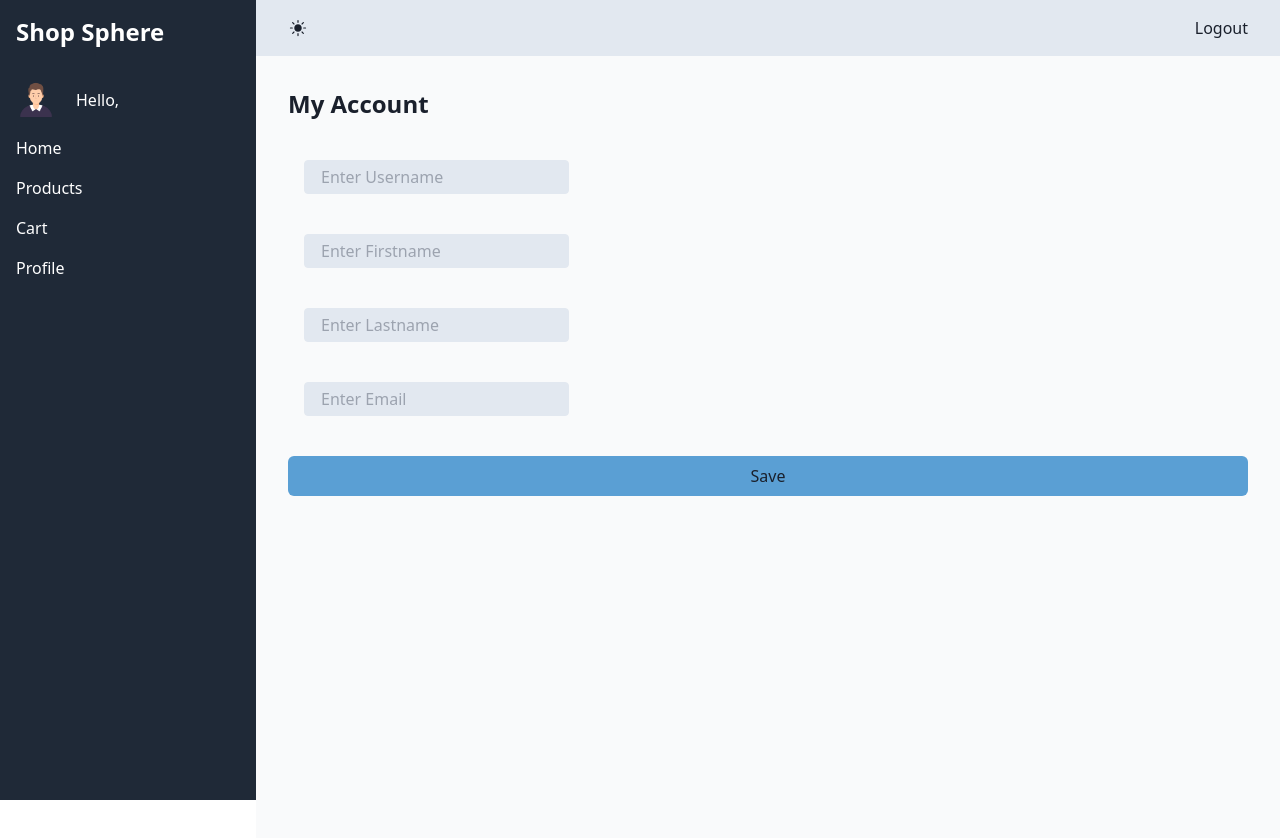
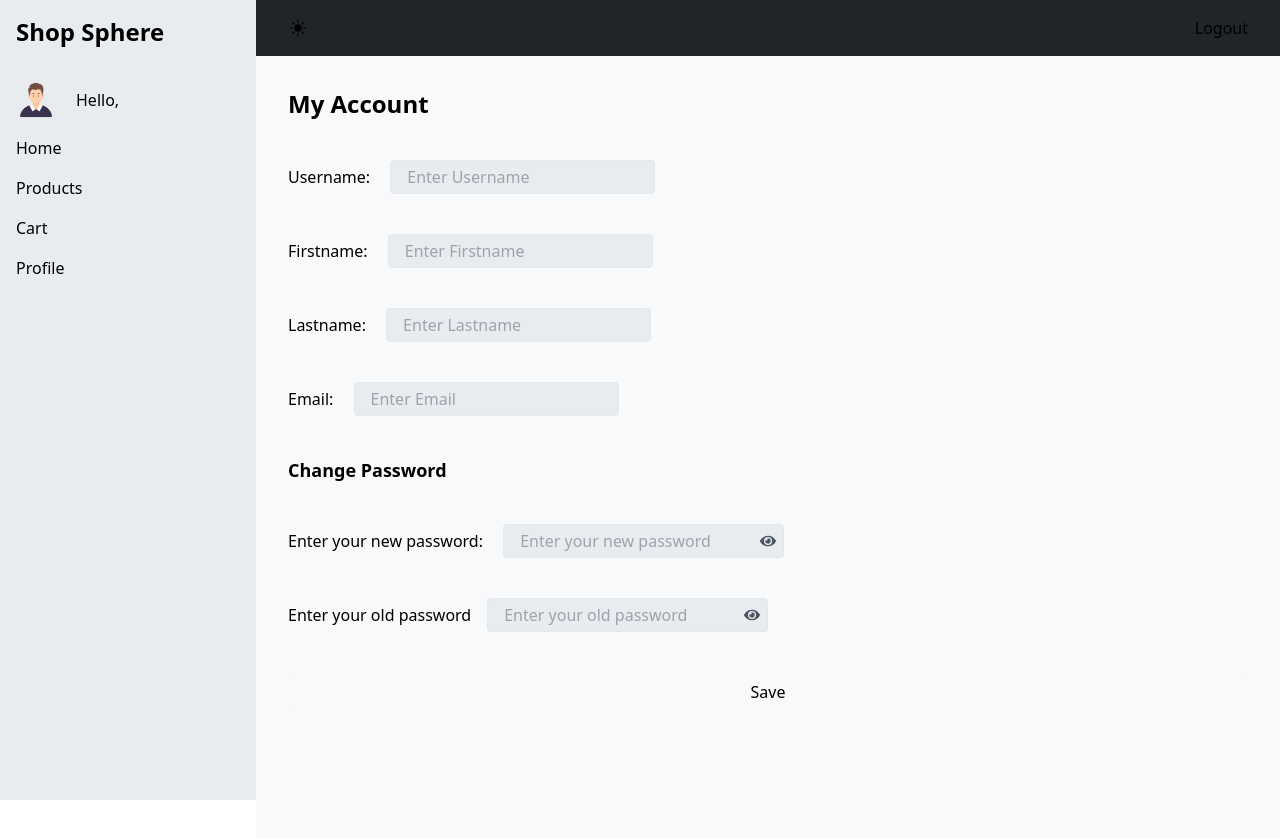
Before and after one commit to JoshVilla/shop_sphere, a React (Vite) app in the folder frontend/: page /main/account in a window 1280 px wide. Shown: the top 838 px of the page. Built offline with nearby package versions, Linux system fonts and the light colour scheme.

Commit message:
add password field

```diff
--- a/frontend/src/components/input/index.tsx
+++ b/frontend/src/components/input/index.tsx
@@ -23,7 +23,7 @@ const Input: FC<InputProps> = ({
       placeholder={placeholder}
       value={value}
       onChange={onChange}
-      className={`bg-border text-text border border-border rounded px-4 py-1 focus:outline-none focus:ring-2 focus:ring-primary ml-4 ${className}`}
+      className={`bg-secondary text-text border border-border rounded px-4 py-1 focus:outline-none focus:ring-2 focus:ring-primary ml-4 ${className}`}
       {...props}
     />
   );
--- /dev/null
+++ b/frontend/src/components/passwordInput/index.tsx
@@ -0,0 +1,46 @@
+import React, { FC, useState, ChangeEvent } from "react";
+import { FaEye, FaEyeSlash } from "react-icons/fa";
+
+interface PasswordInputProps {
+  placeholder?: string;
+  value?: string;
+  onChange?: (event: ChangeEvent<HTMLInputElement>) => void;
+  className?: string;
+  [key: string]: any; // Allows additional props like name, id, etc.
+}
+
+const PasswordInput: FC<PasswordInputProps> = ({
+  placeholder = "Enter password",
+  value,
+  onChange,
+  className = "",
+  ...props
+}) => {
+  const [showPassword, setShowPassword] = useState(false);
+
+  const togglePasswordVisibility = () => {
+    setShowPassword((prev) => !prev);
+  };
+
+  return (
+    <div className={`relative inline-block ${className}`}>
+      <input
+        type={showPassword ? "text" : "password"}
+        placeholder={placeholder}
+        value={value}
+        onChange={onChange}
+        className="py-1 pl-4 pr-8 ml-4 bg-secondary border border-border rounded focus:outline-none focus:ring-2 focus:ring-primary"
+        {...props}
+      />
+      <button
+        type="button"
+        onClick={togglePasswordVisibility}
+        className="absolute right-2 top-1/2 transform -translate-y-1/2 text-gray-600 hover:text-gray-800 focus:outline-none"
+      >
+        {showPassword ? <FaEyeSlash /> : <FaEye />}
+      </button>
+    </div>
+  );
+};
+
+export default PasswordInput;
--- a/frontend/src/layout/CustomerLayout/index.tsx
+++ b/frontend/src/layout/CustomerLayout/index.tsx
@@ -43,8 +43,10 @@ const CustomerLayout = (props: Props) => {
     <div>
       <div className="flex h-screen">
         {/* Sidebar */}
-        <div className="w-64 bg-gray-800 text-white flex flex-col">
-          <div className="p-4 text-2xl font-bold">Shop Sphere</div>
+        <div className="w-64 bg-secondary text-white flex flex-col">
+          <div className="p-4 text-2xl font-bold text-textColor">
+            Shop Sphere
+          </div>
           <ul className="flex flex-col p-4 space-y-4">
             <li className="flex items-center gap-5">
               <img
@@ -52,27 +54,36 @@ const CustomerLayout = (props: Props) => {
                 alt=""
                 className="w-10 h-10 rounded-lg"
               />
-              <a href="/main/account" className="hover:text-gray-400 cur">
+              <a
+                href="/main/account"
+                className="hover:text-gray-400 text-textColor"
+              >
                 Hello, {accountInfo?.username}
               </a>
             </li>
             <li>
-              <a href="/main/shop" className="hover:text-gray-400">
+              <a
+                href="/main/shop"
+                className="hover:text-gray-400 text-textColor"
+              >
                 Home
               </a>
             </li>
             <li>
-              <a href="/products" className="hover:text-gray-400">
+              <a
+                href="/products"
+                className="hover:text-gray-400 text-textColor"
+              >
                 Products
               </a>
             </li>
             <li>
-              <a href="/cart" className="hover:text-gray-400">
+              <a href="/cart" className="hover:text-gray-400 text-textColor">
                 Cart
               </a>
             </li>
             <li>
-              <a href="/profile" className="hover:text-gray-400">
+              <a href="/profile" className="hover:text-gray-400 text-textColor">
                 Profile
               </a>
             </li>
@@ -81,11 +92,11 @@ const CustomerLayout = (props: Props) => {
 
         {/* Main Content */}
         <div className="flex-1 bg-gray-100">
-          <div className="bg-border px-8 py-4 flex justify-between items-center">
-            <button onClick={toggleTheme} className="text-text text-xl">
+          <div className="bg-darkSecondary px-8 py-4 flex justify-between items-center">
+            <button onClick={toggleTheme} className="text-textColor text-xl">
               {theme === "light-theme" ? <IoIosSunny /> : <IoIosMoon />}
             </button>
-            <button className="text-text" onClick={logout}>
+            <button className="text-textColor" onClick={logout}>
               Logout
             </button>
           </div>
--- a/frontend/src/pages/customerPage/account/index.tsx
+++ b/frontend/src/pages/customerPage/account/index.tsx
@@ -1,10 +1,11 @@
 import { saveAccount } from "@/api/service";
 import Input from "@/components/input";
-import { RootState } from "@/store/store";
+import { AppDispatch, RootState } from "@/store/store";
 import { STATUS } from "@/utility/constant";
 import React, { useEffect, useState } from "react";
 import { useSelector } from "react-redux";
-
+import { useDispatch } from "react-redux";
+import PasswordInput from "@/components/passwordInput";
 interface FormStateProps {
   username: string;
   firstname: string;
@@ -13,6 +14,7 @@ interface FormStateProps {
 }
 
 const Account = () => {
+  const dispatch = useDispatch<AppDispatch>();
   const info = useSelector((state: RootState) => state.userInfo.userInfo);
   const [formState, setFormState] = useState<FormStateProps>({
     username: "",
@@ -21,13 +23,21 @@ const Account = () => {
     email: "",
   });
 
+  const [passwordState, setPasswordState] = useState({
+    newPassword: "",
+    password: "",
+  });
+
   const handleSaveAccount = async (e: React.MouseEvent<HTMLButtonElement>) => {
     try {
       e.preventDefault(); // Prevent the button's default behavior
-      console.log(formState);
 
-      const res = await saveAccount({ ...formState, id: info?._id });
-      console.log(info);
+      const res = await saveAccount({
+        ...formState,
+        id: info?._id,
+        ...passwordState,
+      });
+
       if (res.status === STATUS.SUCCESS) {
         console.log(res);
       }
@@ -43,16 +53,18 @@ const Account = () => {
       lastname: info?.lastname || "",
       email: info?.email || "",
     });
+
+    console.log(info);
   }, []);
 
   return (
-    <div className="h-screen bg-background text-text">
+    <div className="h-screen bg-primary text-text">
       <div className="w-full  p-8">
         <div className="text-2xl font-semibold">My Account</div>
         <div className="mt-10">
           <form action="" className="flex flex-col gap-10">
             <div>
-              {/* <label>Username: </label> */}
+              <label>Username: </label>
               <Input
                 value={formState.username}
                 placeholder="Enter Username"
@@ -66,7 +78,7 @@ const Account = () => {
             </div>
 
             <div>
-              {/* <label>Firstname: </label> */}
+              <label>Firstname: </label>
               <Input
                 value={formState.firstname}
                 placeholder="Enter Firstname"
@@ -80,7 +92,7 @@ const Account = () => {
             </div>
 
             <div>
-              {/* <label>Lastname: </label> */}
+              <label>Lastname: </label>
               <Input
                 value={formState.lastname}
                 placeholder="Enter Lastname"
@@ -94,7 +106,7 @@ const Account = () => {
             </div>
 
             <div>
-              {/* <label>Email: </label> */}
+              <label>Email: </label>
               <Input
                 value={formState.email}
                 placeholder="Enter Email"
@@ -102,6 +114,37 @@ const Account = () => {
                   setFormState((prev) => ({ ...prev, email: e.target.value }))
                 }
               />
+            </div>
+            <div className="flex flex-col gap-10">
+              <div className="text-textColor text-lg font-bold">
+                Change Password
+              </div>
+              <div>
+                <label>Enter your new password: </label>
+                <PasswordInput
+                  placeholder="Enter your new password"
+                  value={passwordState.newPassword}
+                  onChange={(e) =>
+                    setPasswordState((prev) => ({
+                      ...prev,
+                      newPassword: e.target.value,
+                    }))
+                  }
+                />
+              </div>
+              <div>
+                <label>Enter your old password</label>
+                <PasswordInput
+                  placeholder="Enter your old password"
+                  value={passwordState.password}
+                  onChange={(e) =>
+                    setPasswordState((prev) => ({
+                      ...prev,
+                      password: e.target.value,
+                    }))
+                  }
+                />
+              </div>
             </div>
             <button
               onClick={handleSaveAccount}
--- a/frontend/src/pages/customerPage/homepage/index.tsx
+++ b/frontend/src/pages/customerPage/homepage/index.tsx
@@ -5,8 +5,8 @@ type Props = {};
 const Homepage = (props: Props) => {
   const state = useSelector((state) => state);
   return (
-    <div className="h-[100vh] bg-background text-text">
-      <div className="p-3 bg-btnBg">Home</div>
+    <div className="h-screen">
+      <div className="p-3 text-textColor">Hodme</div>
     </div>
   );
 };
--- a/frontend/src/pages/welcome/index.tsx
+++ b/frontend/src/pages/welcome/index.tsx
@@ -1,6 +1,4 @@
 import React, { useState } from "react";
-import AdminShowcase from "@/assets/Admin_Showcase.jpg";
-import CustomerShowcase from "@/assets/Customer_Showcase.jpg";
 import Login from "./components/login/login";
 import Signup from "./components/signup/signup";
 
@@ -8,11 +6,11 @@ const Welcome = () => {
   const [tab, setTab] = useState<number>(0);
   return (
     <div className="min-h-screen relative">
-      <div className=" text-border px-6 py-4 text-xl w-full absolute">
+      <div className=" text-textColor px-6 py-4 text-xl w-full absolute">
         <span className="font-bold">Shop</span>
         <span>Sphere</span>
       </div>
-      <div className="min-h-screen w-full flex justify-center items-center bg-background">
+      <div className="min-h-screen w-full flex justify-center items-center bg-secondary">
         <div className="w-2/6 p-4">
           <div className="text-center text-4xl p-6">
             {tab === 0 ? "Login" : "Signup"}
--- a/frontend/tailwind.config.js
+++ b/frontend/tailwind.config.js
@@ -5,10 +5,10 @@ export default {
     extend: {
       colors: {
         primary: "var(--primary-color)",
-        background: "var(--background-color)",
-        text: "var(--text-color)",
-        border: "var(--border-color)",
-        btnBg: "var(--btn-color)",
+        secondary: "var(--secondary-color)",
+        textColor: "var(--text-color)",
+        darkSecondary: "var(--dark-secondary-color)",
+        btnBg: "var(--dark-secondary-color)",
       },
     },
   },
```
Also changed, not shown: frontend/src/index.scss (+20 -10 lines), 1 other file (tests, documents, lock files or other folders).
